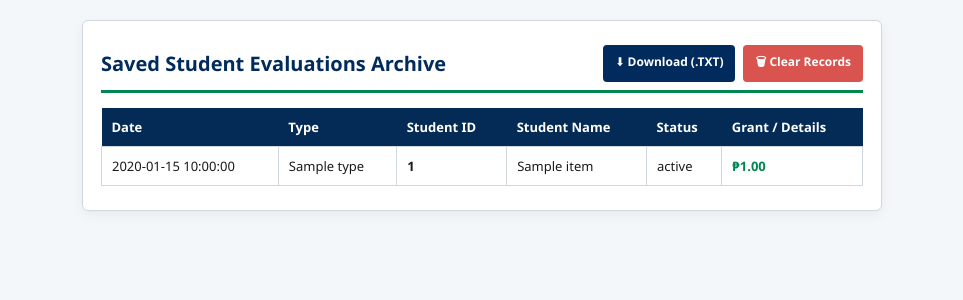
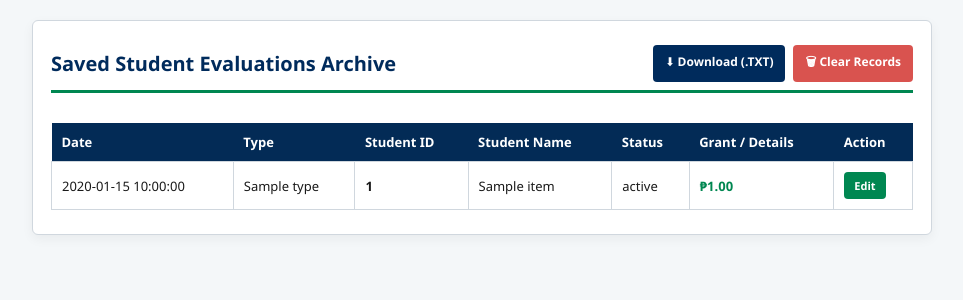
Before and after one commit to angelodelacruz11200803-ship-it/Prototype-Project-, a Flask app: template templates/records.html in a window 1280 px wide. Shown: the part 46-346 px from the top of the page, without its empty margins (158-1121 px from the left). Run offline with Flask 3, Linux system fonts and the light colour scheme; the template is opened without the code that fills it: most values are stand-ins (such as "Sample title", 1, 10 or a date in 2020).

Commit message:
Update records.html

```diff
--- a/templates/records.html
+++ b/templates/records.html
@@ -53,7 +53,7 @@
 
         .container {
             width: 92%;
-            max-width: 800px;
+            max-width: 900px;
             margin: 20px auto 40px auto;
             background: var(--card-bg);
             padding: 24px 18px;
@@ -106,11 +106,17 @@
 
         .btn-clear:hover { background-color: #c9302c; }
 
+        .table-responsive {
+            width: 100%;
+            overflow-x: auto;
+        }
+
         .records-table {
             width: 100%;
             border-collapse: collapse;
             font-size: 13px;
             margin-top: 15px;
+            min-width: 650px;
         }
 
         .records-table th {
@@ -126,6 +132,19 @@
         }
 
         .records-table tr:nth-child(even) { background-color: rgba(0,0,0,0.02); }
+
+        .btn-edit {
+            background-color: var(--au-green);
+            color: white;
+            padding: 6px 10px;
+            border-radius: 4px;
+            text-decoration: none;
+            font-size: 11px;
+            font-weight: bold;
+            display: inline-block;
+        }
+
+        .btn-edit:hover { background-color: #006a3e; }
 
         .empty-msg {
             text-align: center;
@@ -164,6 +183,7 @@
         </div>
 
         {% if records %}
+        <div class="table-responsive">
             <table class="records-table">
                 <thead>
                     <tr>
@@ -173,6 +193,7 @@
                         <th>Student Name</th>
                         <th>Status</th>
                         <th>Grant / Details</th>
+                        <th>Action</th>
                     </tr>
                 </thead>
                 <tbody>
@@ -190,10 +211,14 @@
                             {{ item.remark }}
                             {% endif %}
                         </td>
+                        <td>
+                            <a href="/edit-record/{{ loop.index0 }}" class="btn-edit">Edit</a>
+                        </td>
                     </tr>
                     {% endfor %}
                 </tbody>
             </table>
+        </div>
         {% else %}
         <p class="empty-msg">No evaluation records saved in this session yet. Complete a Grade or Scholarship evaluation to populate this archive.</p>
         {% endif %}
```
Lines whose indentation alone changed are shown as unchanged.
